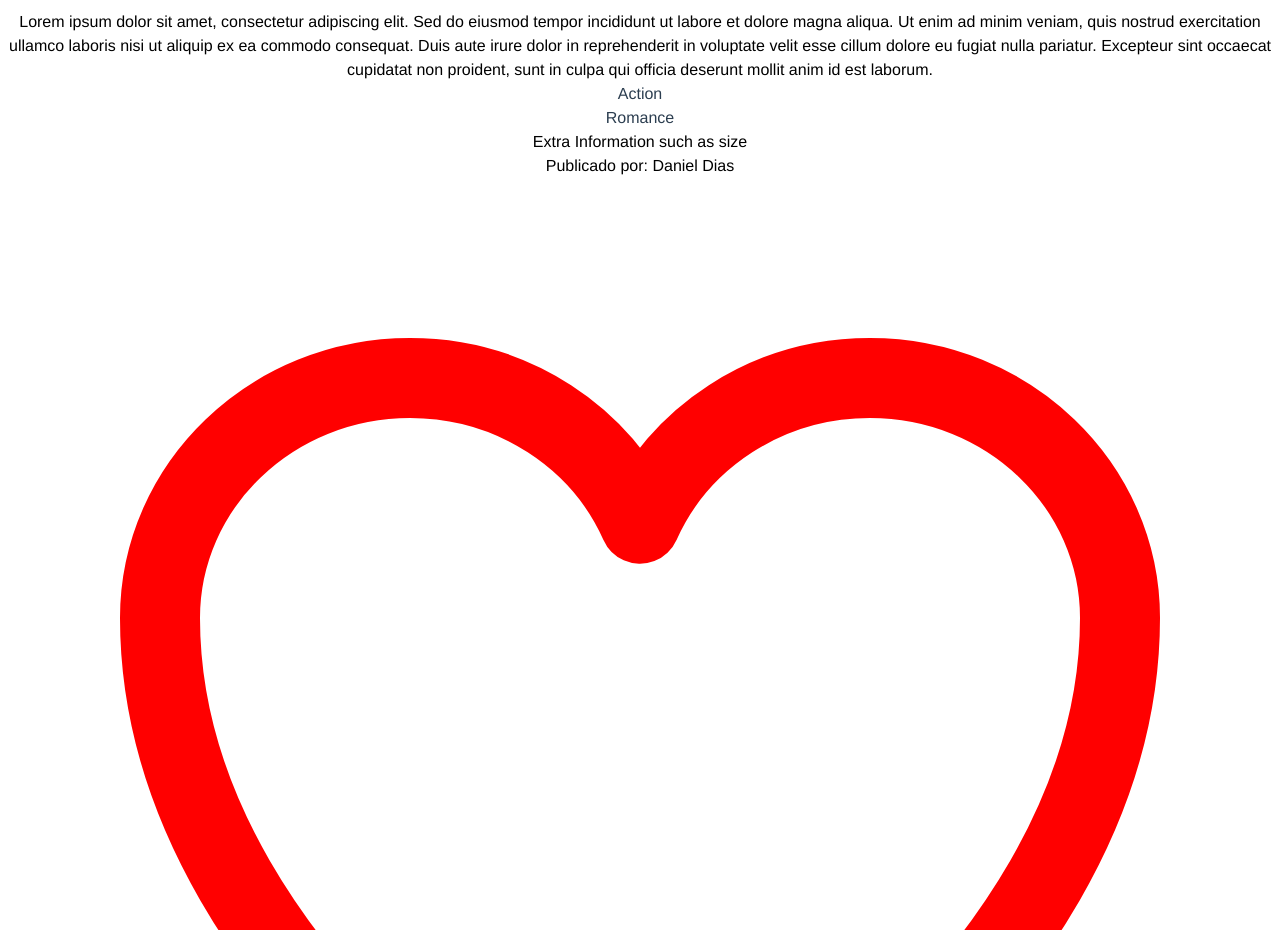
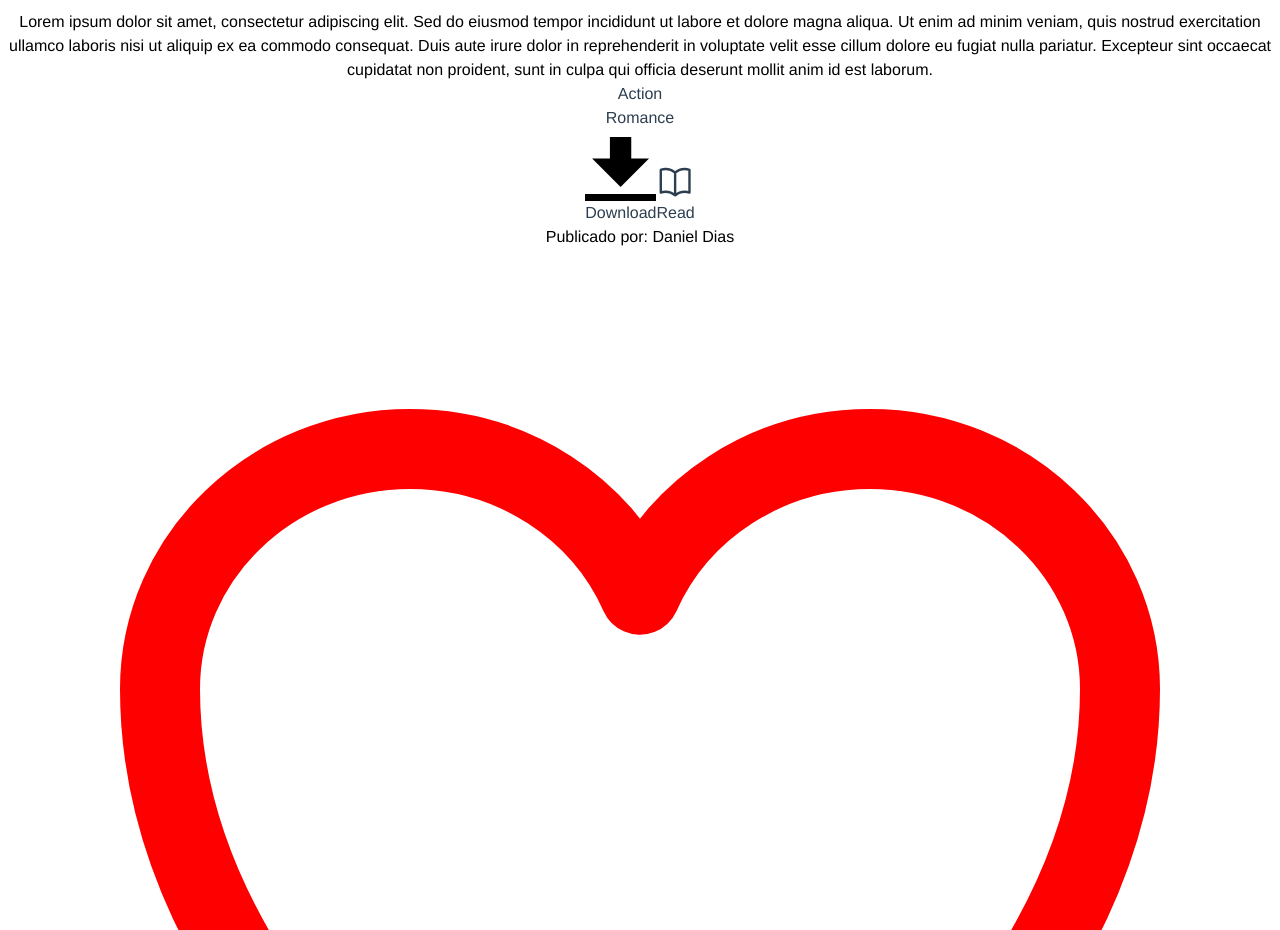
Before and after one commit to danielferreira-dias/Library-Vue-Project, a Vue app: page /books/1 in a window 1280 px wide. Shown: the part 6860-7790 px from the top of the page. Built offline with nearby package versions, Linux system fonts and the light colour scheme; data requests are answered from the project's data file.

Commit message:
Added book options

```diff
--- a/src/views/books/BookDetails.vue
+++ b/src/views/books/BookDetails.vue
@@ -33,14 +33,21 @@
                         <p class="text-2xl text-left p-5 border-b-2">{{ book.description }}</p>
 
                         <!-- Book Type -->
-                        <GenreList :id="book.id" ></GenreList>
+                        <GenreList :id="book.id" class="border-b-2 pb-3" ></GenreList>
 
-                        <!-- Book PDF Options -->
-                        <div></div>
 
                         <!-- Book Extra Information -->
-                        <div class="flex mt-5">
-                            <p>Extra Information such as size</p>
+                        <div class="flex flex-row mt-5">
+                            <button class="bg-gray-300 hover:bg-gray-400 text-gray-800 font-bold py-2 px-4 rounded inline-flex items-center">
+                                <svg class="fill-current w-4 h-4 mr-2" xmlns="http://www.w3.org/2000/svg" viewBox="0 0 20 20"><path d="M13 8V2H7v6H2l8 8 8-8h-5zM0 18h20v2H0v-2z"/></svg>
+                                <span>Download</span>
+                            </button>
+                            <button class="bg-gray-300 hover:bg-gray-400 text-gray-800 font-bold py-2 px-4 rounded inline-flex items-center ml-5">
+                                <svg xmlns="http://www.w3.org/2000/svg" fill="none" viewBox="0 0 24 24" stroke-width="1.5" stroke="currentColor" class="fill-current w-4 h-4 mr-2">
+                                    <path stroke-linecap="round" stroke-linejoin="round" d="M12 6.042A8.967 8.967 0 0 0 6 3.75c-1.052 0-2.062.18-3 .512v14.25A8.987 8.987 0 0 1 6 18c2.305 0 4.408.867 6 2.292m0-14.25a8.966 8.966 0 0 1 6-2.292c1.052 0 2.062.18 3 .512v14.25A8.987 8.987 0 0 0 18 18a8.967 8.967 0 0 0-6 2.292m0-14.25v14.25" />
+                                </svg>
+                                <span>Read</span>
+                            </button>
                         </div>
                     </div>
                 </div>
```
